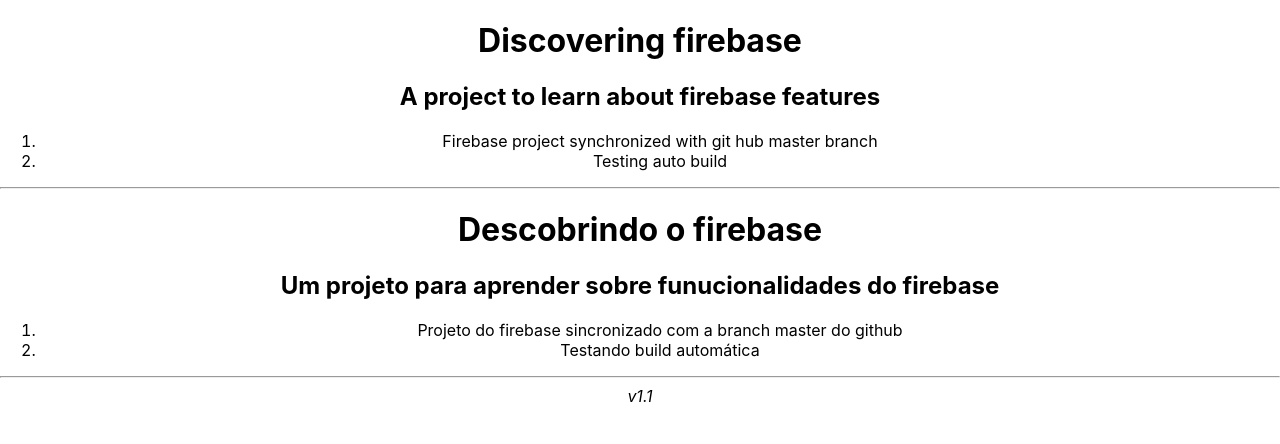
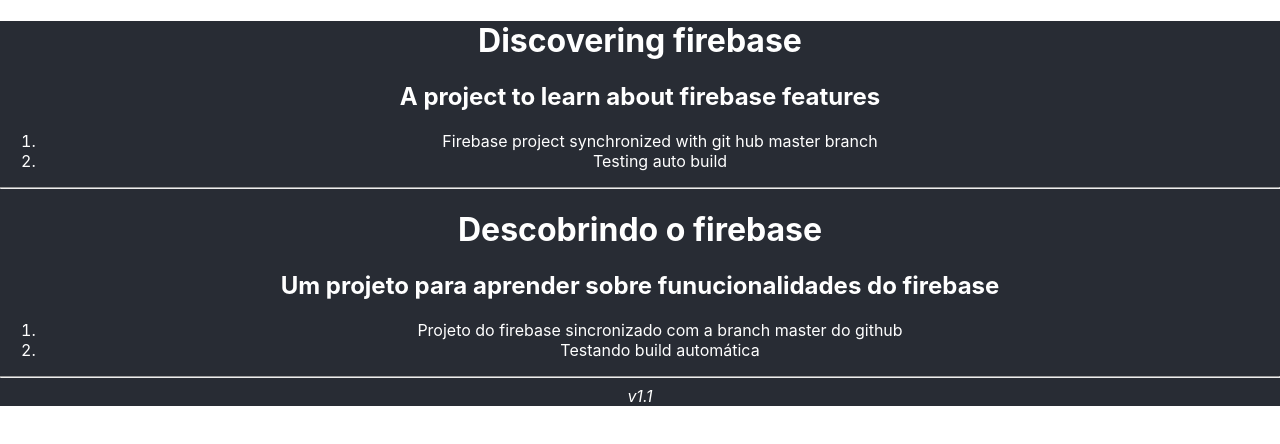
Before and after one commit to GustaSilvaBr/discovering-firebase, a React (Create React App) app: page / in a window 1280 px wide. Shown: the top 444 px of the page. Built offline with nearby package versions, Linux system fonts and the light colour scheme.

Commit message:
:sparkles: feat: add black background

```diff
--- a/src/App.css
+++ b/src/App.css
@@ -13,14 +13,8 @@
   }
 }
 
-.App-header {
+.App {
   background-color: #282c34;
-  min-height: 100vh;
-  display: flex;
-  flex-direction: column;
-  align-items: center;
-  justify-content: center;
-  font-size: calc(10px + 2vmin);
   color: white;
 }
 
@@ -32,6 +26,7 @@
   from {
     transform: rotate(0deg);
   }
+
   to {
     transform: rotate(360deg);
   }
```
Also changed, not shown: 1 other file (tests, documents, lock files or other folders).
